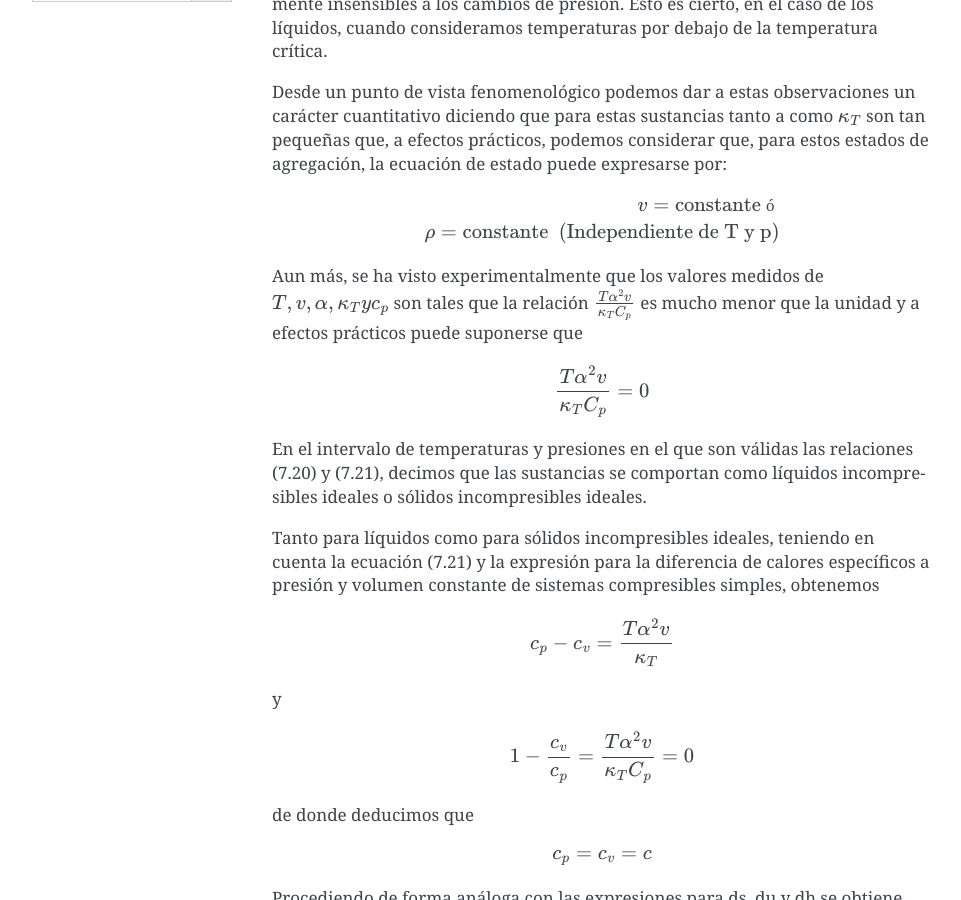
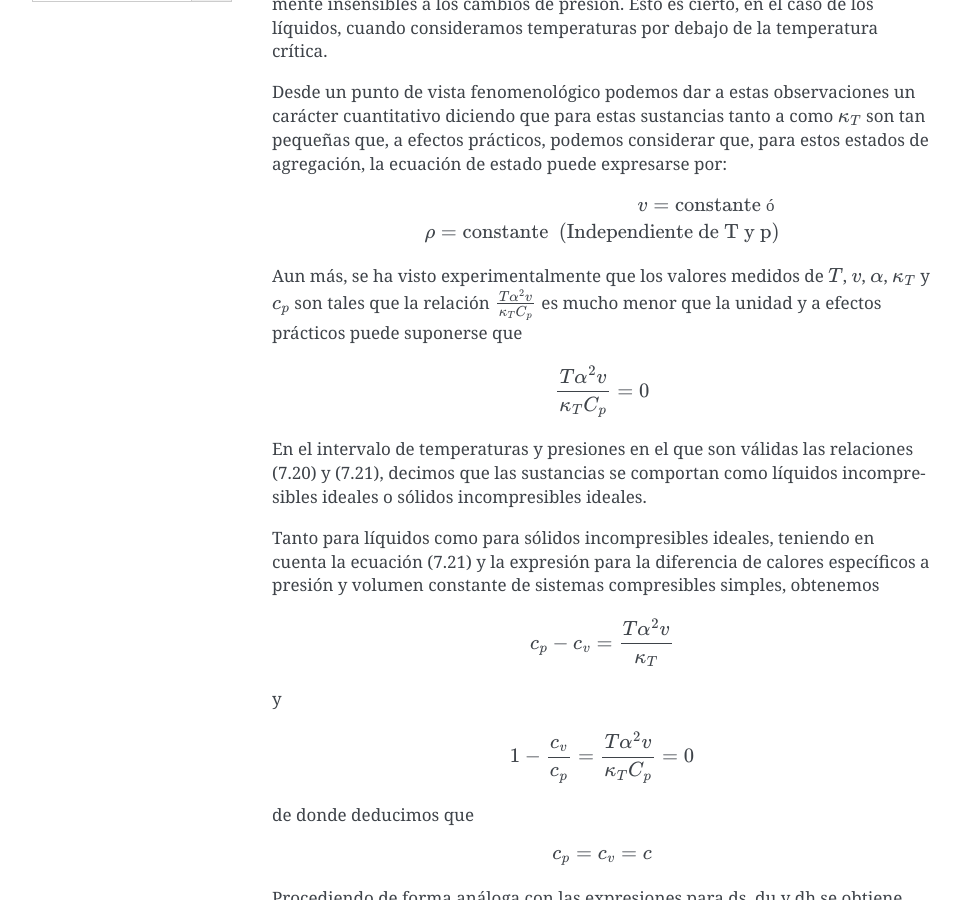
Before and after one commit to mantielero/termodinamica, a Sphinx documentation site: the page built from source/homogeneos_solidos_liquidos.rst, in a window 1280 px wide and 900 px high, scrolled down 526 px. Shown: the whole window, without its empty margins (148-1109 px from the left). Built offline with Sphinx 7.4.7, drawn with Linux system fonts in a browser that asks for light colours; pages that are not in the unit, such as notebooks, are missing from menus; some of the changed lines change nothing that is shown.

Commit message:
Update homogeneos_solidos_liquidos.rst

```diff
--- a/source/homogeneos_solidos_liquidos.rst
+++ b/source/homogeneos_solidos_liquidos.rst
@@ -13,7 +13,7 @@
 
    v = \text{constante ó } \\ \rho = \text{constante  (Independiente de T y p)}
 
-Aun más, se ha visto experimentalmente que los valores medidos de :math:`T, v, \alpha, \kappa_T y c_p` son tales que la relación :math:`\frac{T\alpha^2v}{\kappa_T C_p}` es mucho menor que la unidad y a efectos prácticos puede suponerse que
+Aun más, se ha visto experimentalmente que los valores medidos de :math:`T`, :math:`v`, :math:`\alpha`, :math:`\kappa_T` y :math:`c_p` son tales que la relación :math:`\frac{T\alpha^2v}{\kappa_T C_p}` es mucho menor que la unidad y a efectos prácticos puede suponerse que
 
 .. math::
 
```
